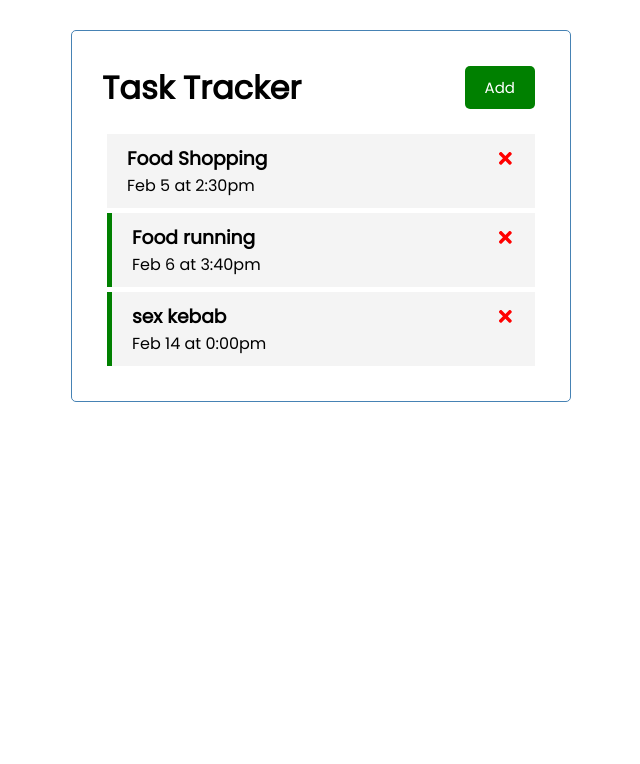
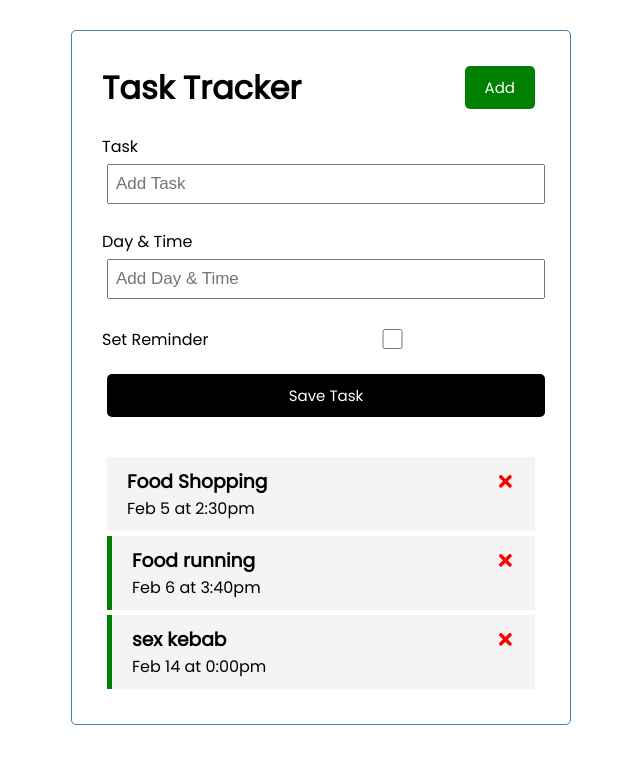
Before and after one commit to cisu/Crash-Course-2021-T.M., a React (Create React App) app: page / in a window 1280 px wide. Shown: the top 764 px of the page, without its empty margins (319-959 px from the left). Built offline with nearby package versions, Linux system fonts and the light colour scheme.

Commit message:
Form input state

```diff
--- a/src/App.js
+++ b/src/App.js
@@ -1,6 +1,7 @@
 import {useState} from 'react';
 import Header from './components/Header';
 import Tasks from './components/Tasks';
+import AddTask from './components/AddTask';
 
 function App() {
   const [tasks, setTasks] = useState([
@@ -41,6 +42,7 @@
   return (
     <div className='container'>
       <Header />
+      <AddTask />
       {tasks.length > 0 ? (
         <Tasks tasks={tasks} onDelete={deleteTask} onToggle={toggleReminder} />
       ) : (
--- /dev/null
+++ b/src/components/AddTask.js
@@ -0,0 +1,41 @@
+import {useState} from 'react';
+
+const AddTask = () => {
+  const [text, setText] = useState('');
+  const [day, setDay] = useState('');
+  const [reminder, setReminder] = useState(false);
+
+  return (
+    <form className='add-form'>
+      <div className='form-control'>
+        <label>Task</label>
+        <input
+          type='text'
+          placeholder='Add Task'
+          value={text}
+          onChange={(e) => setText(e.target.value)}
+        />
+      </div>
+      <div className='form-control'>
+        <label>Day & Time</label>
+        <input
+          type='text'
+          placeholder='Add Day & Time'
+          value={day}
+          onChange={(e) => setDay(e.target.value)}
+        />
+      </div>
+      <div className='form-control form-control-check'>
+        <label>Set Reminder</label>
+        <input
+          type='checkbox'
+          value={reminder}
+          onChange={(e) => setReminder(e.currentTarget.checked)}
+        />
+      </div>
+      <input type='submit' value='Save Task' className='btn btn-block' />
+    </form>
+  );
+};
+
+export default AddTask;
```
Also changed, not shown: 1 other file (tests, documents, lock files or other folders).
